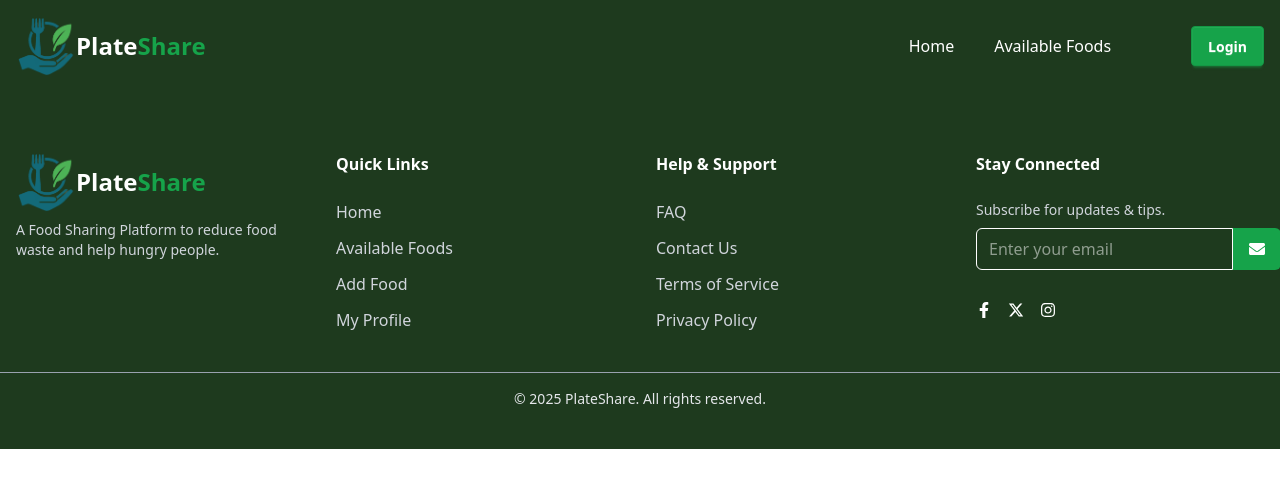
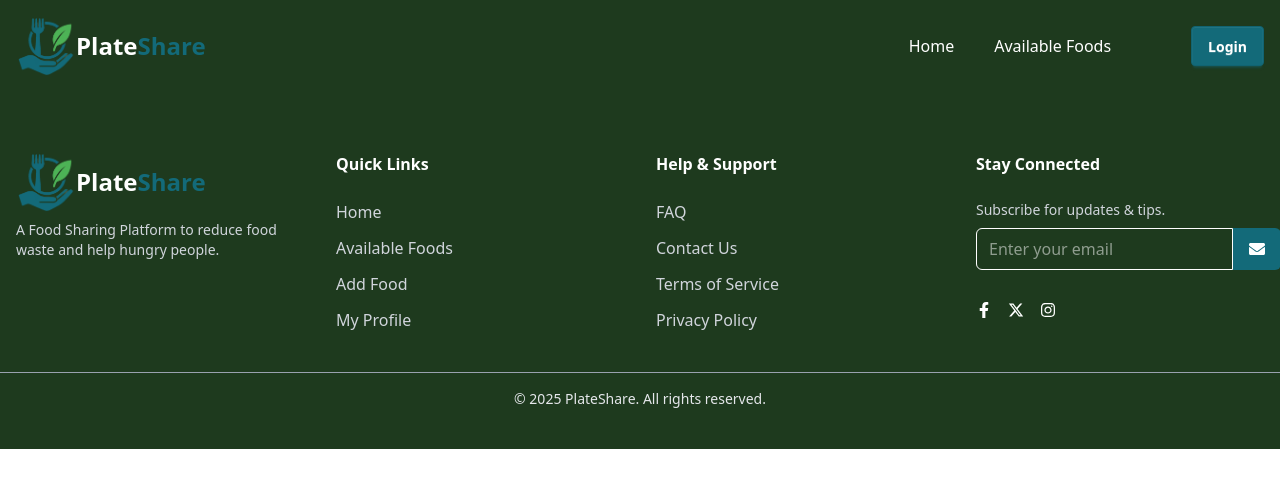
Before and after one commit to RayhanRK/plate-share-client, a React (Vite) app: page / in a window 1280 px wide. Shown: the top 488 px of the page. Built offline with nearby package versions, Linux system fonts and the light colour scheme.

Commit message:
primary color changed

```diff
--- a/src/index.css
+++ b/src/index.css
@@ -3,7 +3,8 @@
 @plugin "daisyui/theme" {
   name: "light";
   default: true;
-  --color-primary: #16a34a;
+  --color-primary: #136A79;
+  /* --color-primary: #16a34a; */
   /* --color-secondary: #1e1e1e; */
   --color-accent: #22c55e;
 }
```
